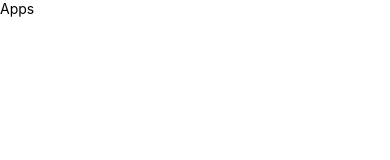
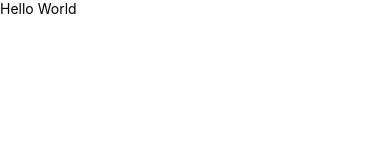
Before and after one commit to srikanth41684/timer, a React Native app: screen / in a window 390 px wide. Shown: the top 160 px of the page. Built offline with nearby package versions, Linux system fonts and the light colour scheme.

Commit message:
navigation packages installed

```diff
--- a/App.jsx
+++ b/App.jsx
@@ -1,12 +1,15 @@
-import { View, Text } from 'react-native'
-import React from 'react'
+import {View, Text} from 'react-native';
+import React from 'react';
+import {NavigationContainer} from '@react-navigation/native';
 
 const App = () => {
   return (
-    <View>
-      <Text>Apps</Text>
-    </View>
-  )
-}
+    <NavigationContainer>
+      <View>
+        <Text>Hello World</Text>
+      </View>
+    </NavigationContainer>
+  );
+};
 
-export default App
+export default App;
```
Also changed, not shown: package.json (+7 -1 lines), 2 other files (tests, documents, lock files or other folders).
